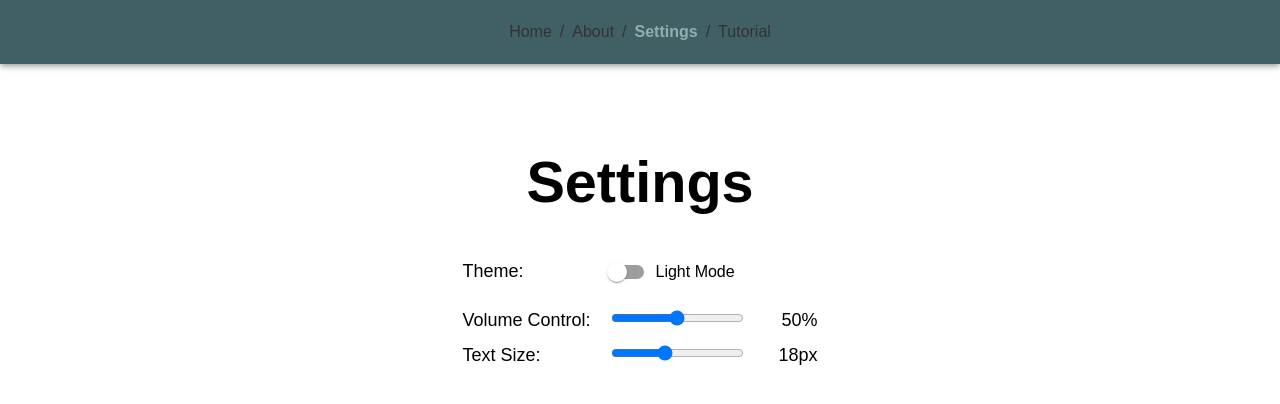
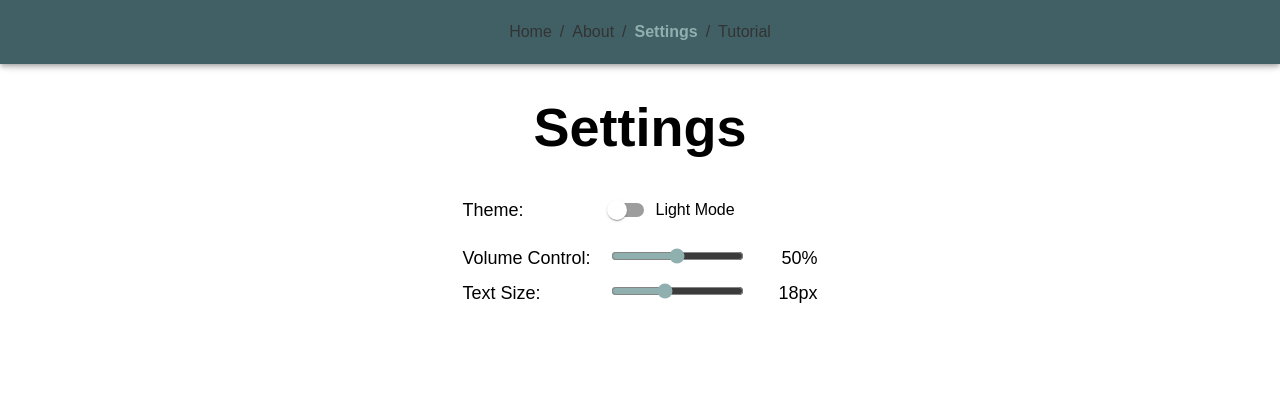
Before and after one commit to KhuramC/EconomySim, a React (Vite) app in the folder frontend/: page /settings in a window 1280 px wide. Shown: the top 404 px of the page. Built offline with nearby package versions, Linux system fonts and the light colour scheme.

Commit message:
Added Context Section for Global Variables - Much easier than passing through routes Added Page Title Component To standardize pages

```diff
--- a/frontend/src/App.tsx
+++ b/frontend/src/App.tsx
@@ -1,11 +1,9 @@
 import React, { useState, useEffect } from "react";
 import { Routes } from './Routes.jsx';
-import getTheme from './components/Theme.jsx'
-import './App.css'
-import {
-  ThemeProvider,
-  Box
-} from '@mui/material';
+import getTheme from './components/Theme.jsx';
+import AppSettingsContext from "./context/AppSettingsContext.jsx";
+import './App.css';
+import { ThemeProvider } from '@mui/material';
 
 function App() {
   const [textSize, setTextSize] = useState(18);
@@ -18,26 +16,21 @@ function App() {
     document.documentElement.style.setProperty("--app-font-size", `${textSize}px`);
   }, [textSize]);
 
+  // Animate background and text color
   useEffect(() => {
-    const root = document.body; // target the body element
+    const root = document.body;
     root.style.backgroundColor = theme.palette.background.default;
     root.style.color = theme.palette.text.primary;
     root.style.transition = "background-color 0.5s ease, color 0.5s ease";
   }, [theme]);
+
   return (
-    <>
+    <AppSettingsContext.Provider value={{ textSize, setTextSize, volume, setVolume, mode, setMode }}>
       <ThemeProvider theme={theme}>
-
-        <Routes textSize={textSize}
-                setTextSize={setTextSize}
-                volume={volume}
-                setVolume={setVolume}
-                mode={mode}          // pass down mode
-                setMode={setMode}/>
-
+        <Routes />
       </ThemeProvider>
-    </>
-  )
+    </AppSettingsContext.Provider>
+  );
 }
 
-export default App
+export default App;
--- a/frontend/src/Routes.jsx
+++ b/frontend/src/Routes.jsx
@@ -8,8 +8,7 @@ import TutorialPage from './pages/Tutorial';
 import Navbar from './components/Navbar';
 import SimulationHandler from './pages/simulation/simulation_handler';
 
-export const Routes = ({ textSize, setTextSize, volume, setVolume, mode, setMode }) => {
-
+export const Routes = () => {
   const [isSimulationStarted, setSimulationStarted] = useState(false);
 
   const [stage, setStage] = useState('setup'); // Track current stage of simulation
@@ -18,16 +17,17 @@ export const Routes = ({ textSize, setTextSize, volume, setVolume, mode, setMode
   const handleStartSimulation = () => setSimulationStarted(true);
 
   const handleSetupComplete = (configData) => {
-        console.log("Configuration received from setup:", configData);
-        setSimulationConfig(configData);
-        setStage('running'); // Move to next stage, e.g., 'running'
+    console.log("Configuration received from setup:", configData);
+    setSimulationConfig(configData);
+    setStage('running'); // Move to next stage, e.g., 'running'
   };
 
   return (
     <Router>
       <Navbar />
       <Switch>
-        <Route path="/"
+        <Route
+          path="/"
           element={
             isSimulationStarted ? (
               <SimulationHandler
@@ -40,21 +40,9 @@ export const Routes = ({ textSize, setTextSize, volume, setVolume, mode, setMode
             )
           }
         />
-        <Route path="/about" element={<AboutPage/>} />
-        <Route
-          path="/settings"
-          element={
-            <SettingsPage
-              textSize={textSize}
-              setTextSize={setTextSize}
-              volume={volume}
-              setVolume={setVolume}
-              mode={mode}
-              setMode={setMode}
-            />
-          }
-        />
-        <Route path="/tutorial" element={<TutorialPage/>} />
+        <Route path="/about" element={<AboutPage />} />
+        <Route path="/settings" element={<SettingsPage />} />
+        <Route path="/tutorial" element={<TutorialPage />} />
       </Switch>
     </Router>
   );
--- /dev/null
+++ b/frontend/src/components/PageTitle.jsx
@@ -0,0 +1,45 @@
+// src/components/PageTitle.jsx
+import { Typography } from "@mui/material";
+import { useAppSettings } from "../context/AppSettingsContext";
+import { useState, useEffect } from "react";
+
+export default function PageTitle({ text }) {
+  const { textSize } = useAppSettings();
+  const [isVisible, setIsVisible] = useState(true);
+  const [lastScroll, setLastScroll] = useState(0);
+
+  useEffect(() => {
+    const handleScroll = () => {
+      const currentScroll = window.scrollY;
+      // Hide when scrolling down, show when scrolling up
+      if (currentScroll > lastScroll) {
+        setIsVisible(false);
+      } else {
+        setIsVisible(true);
+      }
+      setLastScroll(currentScroll);
+    };
+
+    window.addEventListener("scroll", handleScroll);
+    return () => window.removeEventListener("scroll", handleScroll);
+  }, [lastScroll]);
+
+  return (
+    <Typography
+      variant="h3"
+      sx={{
+        position: "sticky",
+        top: 0,
+        backgroundColor: "transparent",
+        zIndex: 10,
+        fontWeight: "bold",
+        fontSize: `${textSize * 3}px`,
+        transition: "font-size 0.2s ease, opacity 0.3s ease",
+        py: 2,
+        opacity: isVisible ? 1 : 0,
+      }}
+    >
+      {text}
+    </Typography>
+  );
+}
--- /dev/null
+++ b/frontend/src/context/AppSettingsContext.jsx
@@ -0,0 +1,15 @@
+// src/context/AppSettingsContext.jsx
+import { createContext, useContext } from "react";
+
+const AppSettingsContext = createContext({
+  textSize: 18,
+  setTextSize: () => {},
+  volume: 50,
+  setVolume: () => {},
+  mode: "light",
+  setMode: () => {}
+});
+
+export const useAppSettings = () => useContext(AppSettingsContext);
+
+export default AppSettingsContext;
--- a/frontend/src/pages/Settings.jsx
+++ b/frontend/src/pages/Settings.jsx
@@ -1,27 +1,37 @@
 import { useState } from "react";
 import { useEffect, useRef } from "react";
+import { useAppSettings } from "../context/AppSettingsContext";
 import { usePopEffect } from "../hooks/usePopEffect";
+import PageTitle from "../components/PageTitle";
 import {
   Box,
   Grid,
   Typography,
   Switch,
-  FormControlLabel
+  FormControlLabel,
+  useTheme
 } from "@mui/material";
 
-function Settings({ textSize, setTextSize, volume, setVolume, mode, setMode }) {
+function Settings() {
+  const { textSize, setTextSize, volume, setVolume, mode, setMode } = useAppSettings();
 
   usePopEffect(volume, volume / 100);
+  const theme = useTheme();
 
   // Toggle handler for dark/light mode
   const handleModeToggle = () => setMode(mode === "light" ? "dark" : "light");
 
+  // Determine slider color based on current mode
+  const sliderColor = theme.palette.mode === "light"
+    ? theme.palette.primary.light
+    : theme.palette.primary.dark;
+
   return (
-    <Box p={10} height="100vh">
+    <Box p={0} height="80vh">
       {/* Header */}
-      <h1>Settings</h1>
+        <PageTitle text="Settings"/>
 
-      {/* Dark/Light Mode Toggle in Grid */}
+      {/* Dark/Light Mode Toggle */}
       <Grid container spacing={2} alignItems="center" sx={{ mt: 2 }}>
         <Grid item xs={3}>
           <Typography
@@ -41,7 +51,7 @@ function Settings({ textSize, setTextSize, volume, setVolume, mode, setMode }) {
             label={mode === "dark" ? "Dark Mode" : "Light Mode"}
           />
         </Grid>
-        <Grid item xs={3}></Grid> {/* Empty column for alignment */}
+        <Grid item xs={3}></Grid>
       </Grid>
 
       {/* Volume Slider */}
@@ -66,7 +76,10 @@ function Settings({ textSize, setTextSize, volume, setVolume, mode, setMode }) {
             step={1}
             value={volume}
             onChange={(e) => setVolume(Number(e.target.value))}
-            style={{ width: "100%" }}
+            style={{
+              width: "100%",
+              accentColor: sliderColor // this makes the slider thumb and track match the toggle
+            }}
           />
         </Grid>
         <Grid item xs={3}>
@@ -105,7 +118,10 @@ function Settings({ textSize, setTextSize, volume, setVolume, mode, setMode }) {
             step={1}
             value={textSize}
             onChange={(e) => setTextSize(Number(e.target.value))}
-            style={{ width: "100%" }}
+            style={{
+              width: "100%",
+              accentColor: sliderColor
+            }}
           />
         </Grid>
         <Grid item xs={3}>
--- a/frontend/src/pages/Tutorial.jsx
+++ b/frontend/src/pages/Tutorial.jsx
@@ -1,5 +1,7 @@
 import { useState } from "react";
 import { Link } from "react-router-dom";
+import { useAppSettings } from "../context/AppSettingsContext";
+import PageTitle from "../components/PageTitle";
 import {
   Button,
   createTheme,
@@ -16,10 +18,10 @@ function Tutorial() {
 
 
   return (
-      <div>
-        <h1>Tutorial</h1>
+    <Box p={0} height="80vh">
+        <PageTitle text="Tutorial" />
         <p>This is a tutorial page</p>
-      </div>
+    </Box>
   );
 }
 
--- a/frontend/src/pages/simulation/SetupPage.jsx
+++ b/frontend/src/pages/simulation/SetupPage.jsx
@@ -1,6 +1,7 @@
 import React, { useState } from 'react';
 import { Box, Grid, Typography, Button, Card, CardContent, Modal } from '@mui/material';
 import TopicCard from '../../components/TopicCard';
+import PageTitle from "../../components/PageTitle";
 
 function SetupPage({ onSetupComplete }) {
     // Parameter popups
@@ -35,9 +36,7 @@ function SetupPage({ onSetupComplete }) {
     return (
         // Container with padding
         <Box sx={{ p: 3}}>
-            <Typography variant="h4" gutterBottom mt={4}>
-                Setup Your Simulation
-            </Typography>
+            <PageTitle text="Simulation Set-Up" />
 
             {/* Handles overall layout */}
             <Grid container spacing={3} sx={{ display: 'flex' }}>
```
